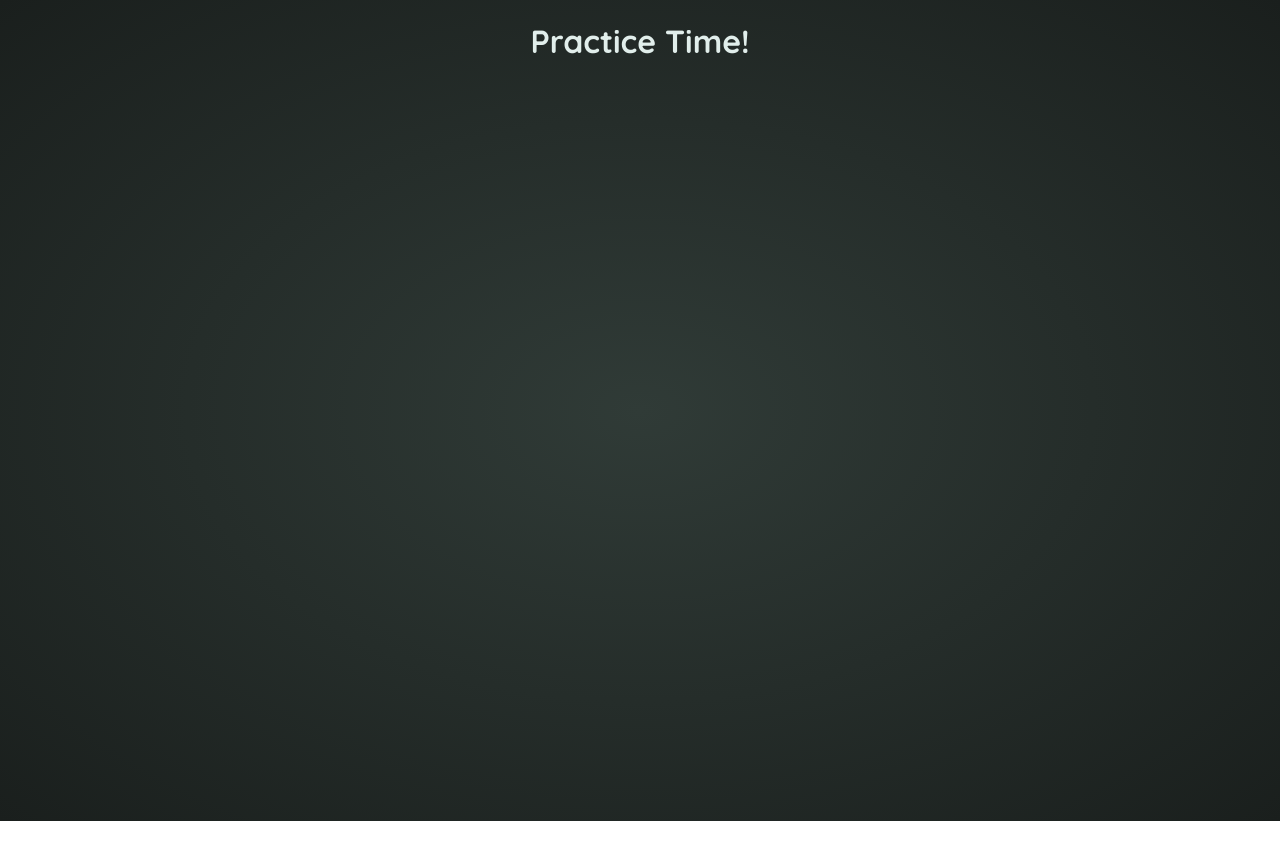
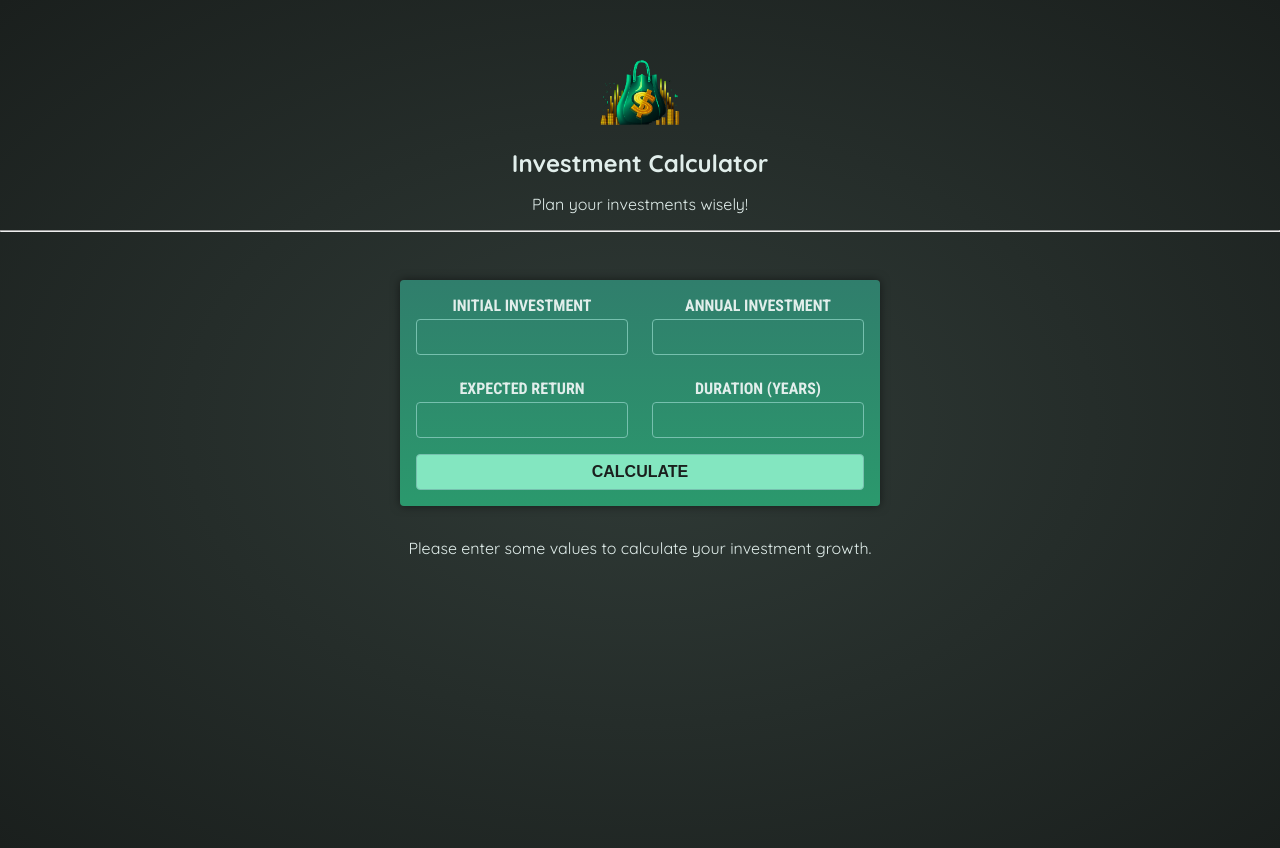
Before and after one commit to codetivated/investment-app, an Angular app: page / in a window 1280 px wide. Before the commit the page ends 821 px from the top, so only its background shows below. Built offline with nearby package versions, Linux system fonts and the light colour scheme.

Commit message:
add user-input component  html & css

```diff
--- a/src/app/app.component.html
+++ b/src/app/app.component.html
@@ -1 +1,4 @@
-<h1 class="center">Practice Time!</h1>
+<div class="center">
+  <app-header></app-header>
+  <app-user-input></app-user-input>
+</div>
--- a/src/app/app.component.ts
+++ b/src/app/app.component.ts
@@ -1,8 +1,11 @@
 import { Component } from '@angular/core';
+import { HeaderComponent } from './components/header/header.component';
+import { UserInputComponent } from './components/user-input/user-input.component';
 
 @Component({
   selector: 'app-root',
   standalone: true,
   templateUrl: './app.component.html',
+  imports: [HeaderComponent, UserInputComponent]
 })
 export class AppComponent {}
--- /dev/null
+++ b/src/app/components/user-input/user-input.component.css
@@ -0,0 +1,62 @@
+form {
+  padding: 1rem;
+  max-width: 30rem;
+  margin: 2rem auto;
+  border-radius: 4px;
+  background: linear-gradient(180deg, #307e6c, #2b996d);
+  box-shadow: 0 0 10px rgba(0, 0, 0, 0.5);
+}
+
+
+.input-group {
+  display: flex;
+  flex-direction: column;
+  gap: 1.5rem;
+}
+
+.row {
+  display: flex;
+  gap: 1.5rem;
+  justify-content: space-between;
+}
+
+.row > div {
+  flex: 1;
+}
+
+label {
+  display: block;
+  margin-bottom: 0.25rem;
+  font-family: "Roboto Condensed", sans-serif;
+  font-size: 1rem;
+  font-weight: bold;
+  text-transform: uppercase;
+}
+
+input {
+  width: 100%;
+  padding: 0.5rem;
+  border: 1px solid #76c0ae;
+  border-radius: 0.25rem;
+  background-color: transparent;
+  color: #c2e9e0;
+  font-size: 1rem;
+}
+
+button {
+  width: 100%;
+  padding: 0.5rem;
+  margin-top: 1rem;
+  border: 1px solid #76c0ae;
+  border-radius: 0.25rem;
+  background-color: #83e6c0;
+  color: #1a1f1d;
+  font-size: 1rem;
+  font-weight: bold;
+  text-transform: uppercase;
+  cursor: pointer;
+}
+
+button:hover {
+  background-color: #aaf1d6;
+}
--- /dev/null
+++ b/src/app/components/user-input/user-input.component.html
@@ -0,0 +1,27 @@
+<form>
+  <div class="input-group">
+    <div class="row">
+      <div>
+        <label for="initial">Initial Investment</label>
+        <input type="number" id="initial" />
+      </div>
+      <div>
+        <label for="annual">Annual Investment</label>
+        <input type="number" id="annual" />
+      </div>
+    </div>
+    <div class="row">
+      <div>
+        <label for="return">Expected Return</label>
+        <input type="number" id="return" />
+      </div>
+      <div>
+        <label for="duration">Duration (years)</label>
+        <input type="number" id="duration" />
+      </div>
+    </div>
+  </div>
+  <button type="submit">Calculate</button>
+</form>
+
+<p>Please enter some values to calculate your investment growth.</p>
```
Also changed, not shown: src/app/components/user-input/user-input.component.ts (added, +12 -0 lines), 1 other file (tests, documents, lock files or other folders).
